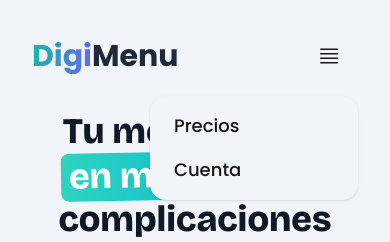
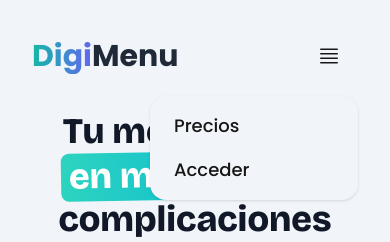
Before and after one commit to humberDEV/digitalmenu, a Next.js app: page / in a window 390 px wide. Both pictures are taken after a click on the button 329 px from the left and 56 px from the top of the page. Shown: the top 242 px of the page. Built offline with nearby package versions, Linux system fonts and the light colour scheme.

Commit message:
fix button access on mobile link :construction:

```diff
--- a/src/components/landing/Header.jsx
+++ b/src/components/landing/Header.jsx
@@ -60,8 +60,8 @@ export default function Header() {
                 </a>
               </li>
               <li>
-                <a href="/" className="font-medium text-lg">
-                  Cuenta
+                <a href="/login" className="font-medium text-lg">
+                  Acceder
                 </a>
               </li>
             </ul>
```
